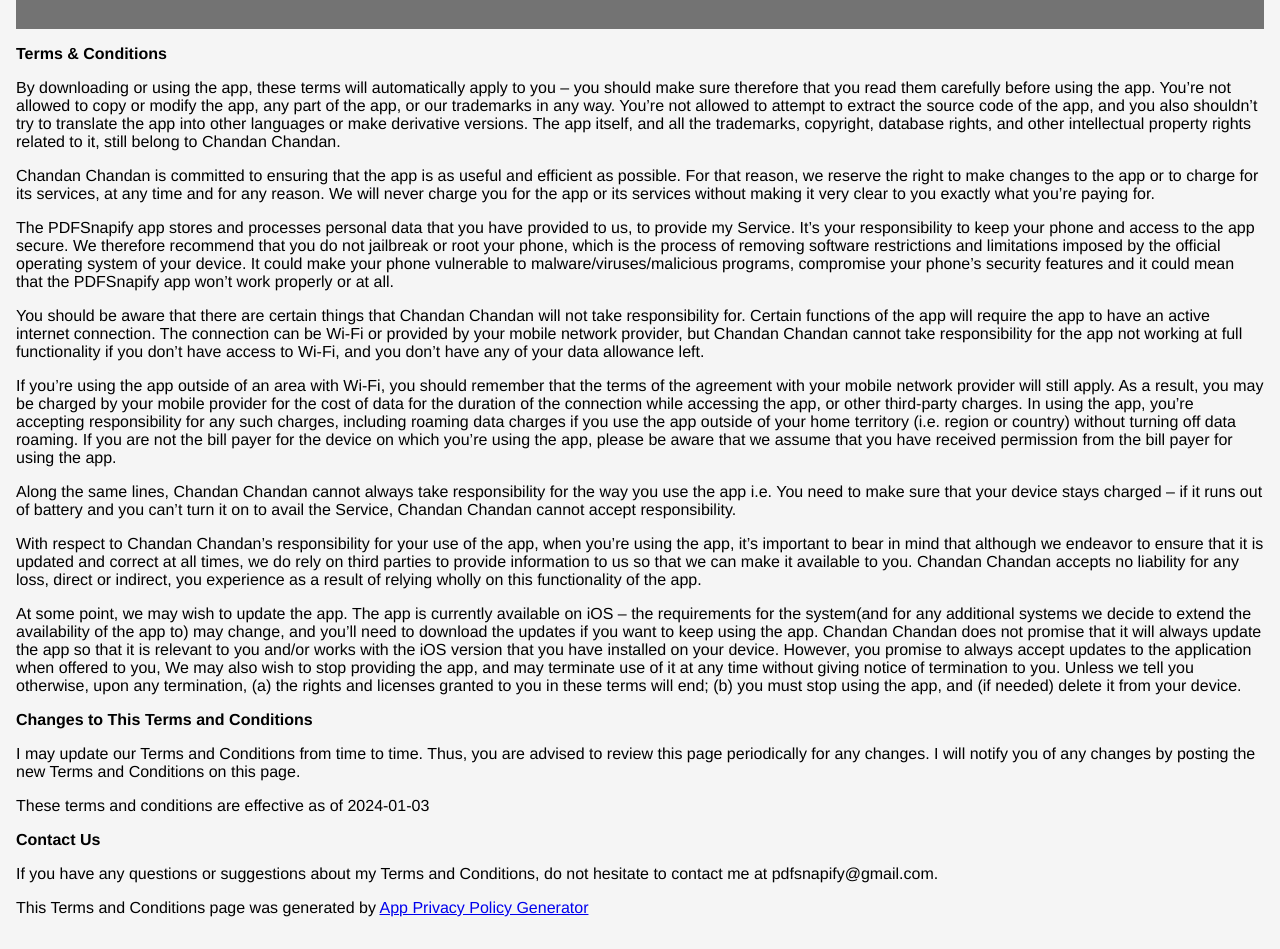
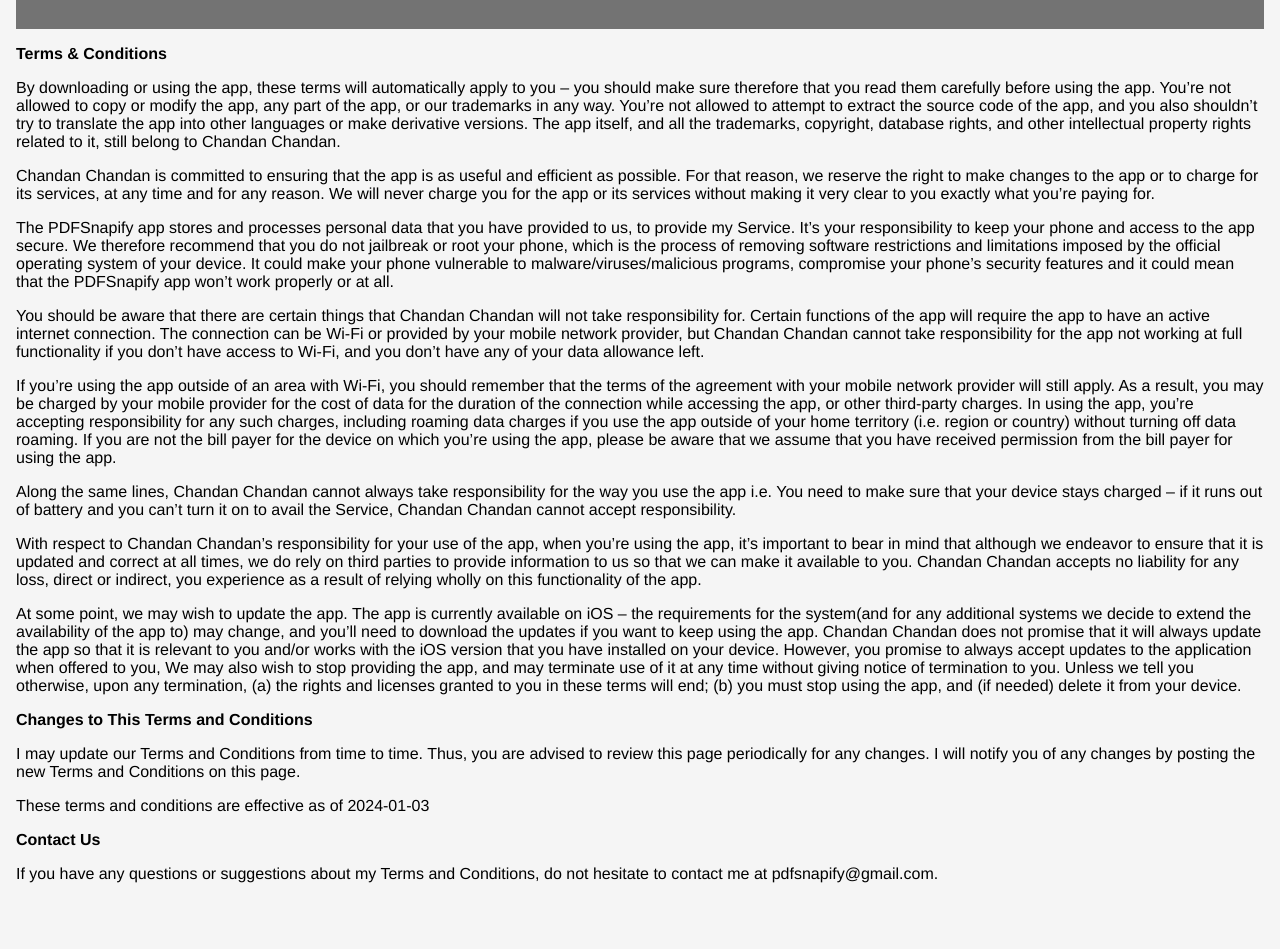
Before and after one commit to chandan-0/PDFSnapify, a plain HTML site: page terms.html in a window 1280 px wide. Shown: the part 87-1036 px from the top of the page. After the commit the page ends 1002 px from the top, so only its background shows below. Drawn offline with Linux system fonts and the light colour scheme.

Commit message:
Update terms.html

```diff
--- a/terms.html
+++ b/terms.html
@@ -150,7 +150,8 @@
                   If you have any questions or suggestions about my
                   Terms and Conditions, do not hesitate to contact me
                   at pdfsnapify@gmail.com.
-                </p> <p>This Terms and Conditions page was generated by <a href="https://app-privacy-policy-generator.nisrulz.com/" target="_blank" rel="noopener noreferrer">App Privacy Policy Generator</a></p>
+                </p>
+            </p>
     </body>
     </html>
 
```
